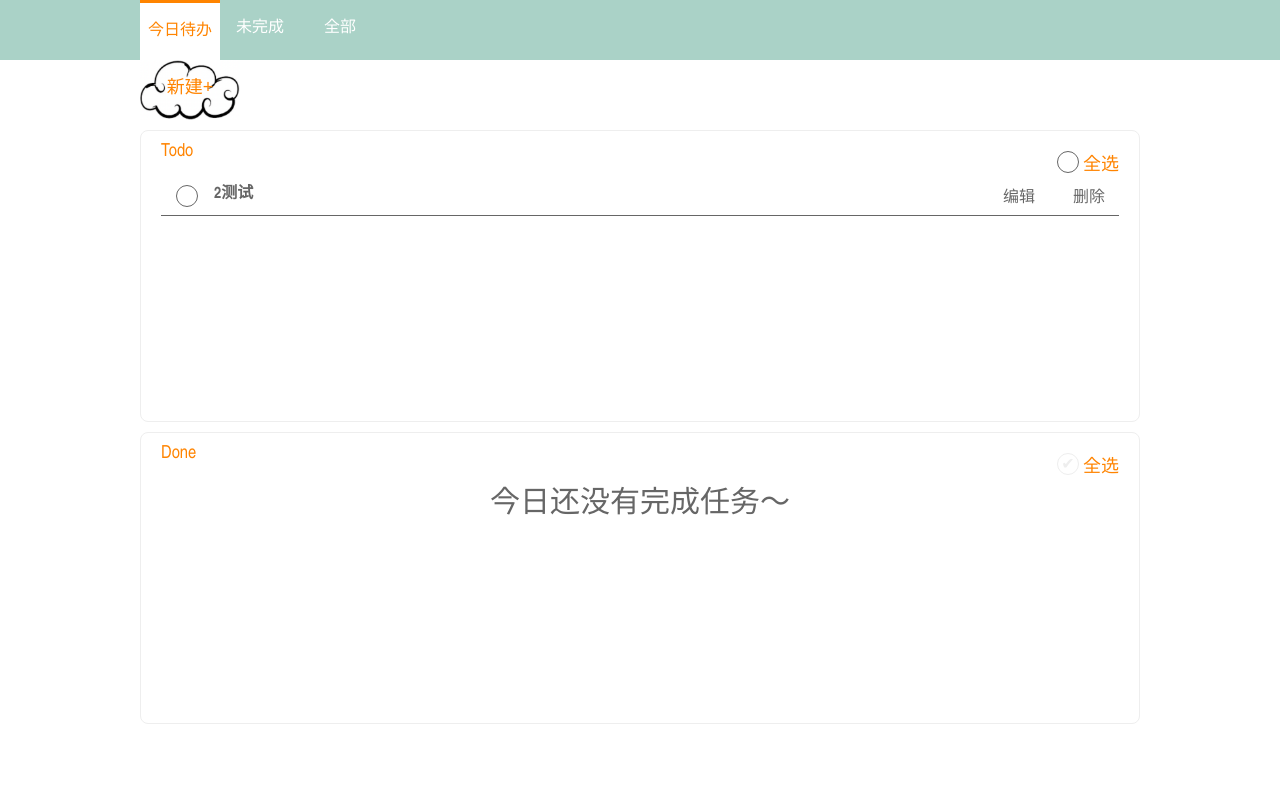
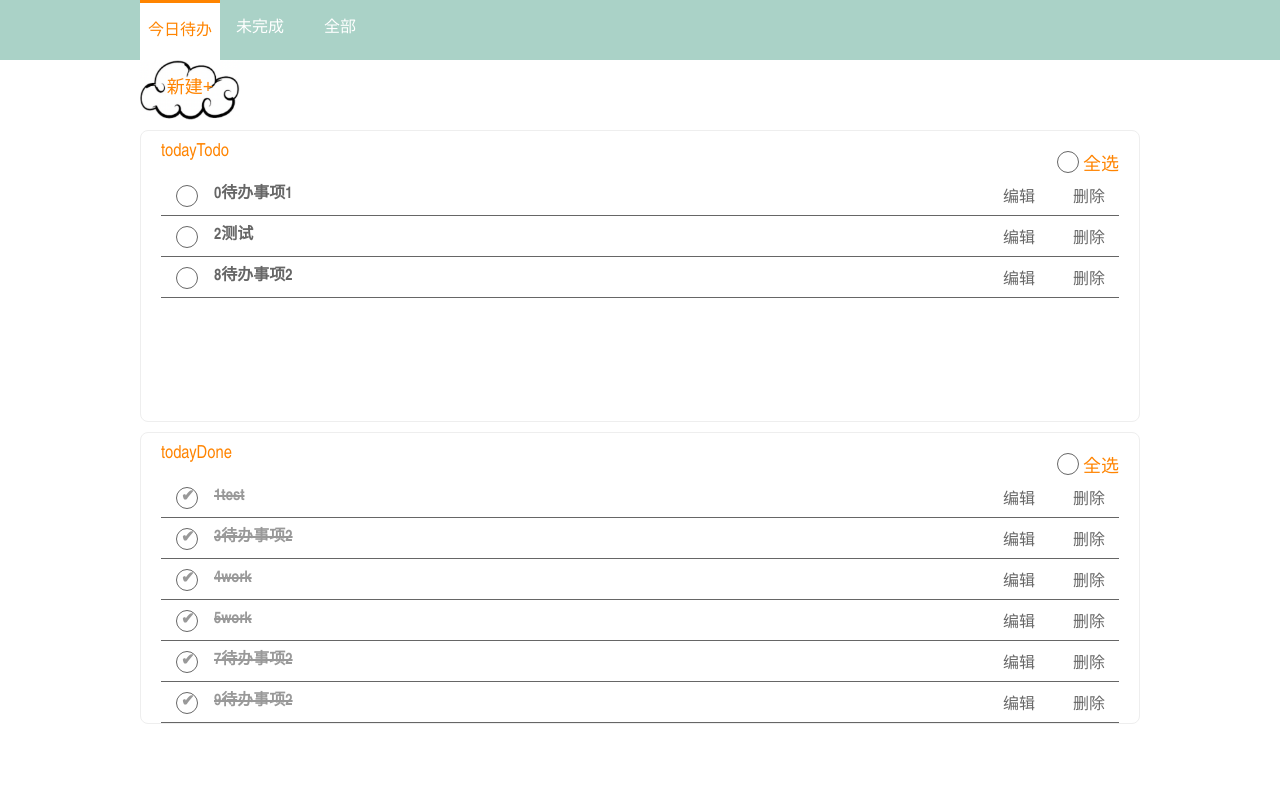
Before and after one commit to EdaDuan/todoList, a website built with webpack: page src/index.html in a window 1280 px wide. Built offline with nearby package versions, Linux system fonts and the light colour scheme.

Commit message:
"feat: 暂时提交"

```diff
--- a/mock/tasks.json
+++ b/mock/tasks.json
@@ -1,14 +1,14 @@
 [
-  {"taskId": 0, "taskName": "0待办事项1", "createTime":"2021-06-23","finishTime":"2021-06-27", "status": true},
-  {"taskId": 1, "taskName": "1test", "createTime":"2021-06-23","finishTime":"2021-06-27", "status": false},
+  {"taskId": 0, "taskName": "0待办事项1", "createTime":"2021-06-23","finishTime":"2021-06-28", "status": true},
+  {"taskId": 1, "taskName": "1test", "createTime":"2021-06-23","finishTime":"2021-06-28", "status": false},
   {"taskId": 2, "taskName": "2测试", "createTime":"2021-06-23","finishTime":"2021-06-28", "status": true},
-  {"taskId": 3, "taskName": "3待办事项2", "createTime":"2021-06-23","finishTime":"2021-06-27", "status": false},
-  {"taskId": 4, "taskName": "4work", "createTime":"2021-06-23","finishTime":"2021-06-27", "status": false},
-  {"taskId": 5, "taskName": "5work", "createTime":"2021-06-23","finishTime":"2021-06-27", "status": false},
+  {"taskId": 3, "taskName": "3待办事项2", "createTime":"2021-06-23","finishTime":"2021-06-28", "status": false},
+  {"taskId": 4, "taskName": "4work", "createTime":"2021-06-23","finishTime":"2021-06-28", "status": false},
+  {"taskId": 5, "taskName": "5work", "createTime":"2021-06-23","finishTime":"2021-06-28", "status": false},
   {"taskId": 6, "taskName": "6待办事项2", "createTime":"2021-06-23","finishTime":"2021-06-29", "status": false},
-  {"taskId": 7, "taskName": "7待办事项2", "createTime":"2021-06-23","finishTime":"2021-06-27", "status": false},
-  {"taskId": 8, "taskName": "8待办事项2", "createTime":"2021-06-23","finishTime":"2021-06-27", "status": true},
-  {"taskId": 9, "taskName": "9待办事项2", "createTime":"2021-06-23","finishTime":"2021-06-27", "status": false},
-  {"taskId": 10, "taskName": "10待办事项2", "createTime":"2021-06-23","finishTime":"2021-06-27", "status": false},
-  {"taskId": 11, "taskName": "11待办事项2", "createTime":"2021-06-23","finishTime":"2021-06-27", "status": false}
+  {"taskId": 7, "taskName": "7待办事项2", "createTime":"2021-06-23","finishTime":"2021-06-28", "status": false},
+  {"taskId": 8, "taskName": "8待办事项2", "createTime":"2021-06-23","finishTime":"2021-06-28", "status": true},
+  {"taskId": 9, "taskName": "9待办事项2", "createTime":"2021-06-23","finishTime":"2021-06-28", "status": false},
+  {"taskId": 10, "taskName": "10待办事项2", "createTime":"2021-06-23","finishTime":"2021-06-28", "status": false},
+  {"taskId": 11, "taskName": "11待办事项2", "createTime":"2021-06-23","finishTime":"2021-06-28", "status": false}
 ]
--- a/src/css/index.css
+++ b/src/css/index.css
@@ -104,12 +104,13 @@
   line-height: 40px;
   font-size: 16px;
   font-weight: bold;
-  color: #666;
+
   margin: 0 20px;
   text-decoration: none;
   text-align: left;
   border-bottom: 1px solid #666;
 }
+
 .taskLabel {
   display: inline-block;
   width: 20px;
@@ -152,7 +153,8 @@
   font-size: 16px;
   top: -10px;
   left: 4px;
-  color: #ff8400;
+  /* color: #ff8400; */
+  color: #999;
 }
 .con-task-li span {
   padding-left: 40px;
@@ -187,6 +189,19 @@
   border: 1px solid #eee;
   border-radius: 8px;
   /* background: red; */
+}
+
+.con-todo-ul,
+.allNotDone {
+  color: #666;
+}
+.con-done-ul,
+.allList {
+  color: #999;
+}
+.con-done-ul span,
+.allListUl span {
+  text-decoration: line-through solid #999 2px;
 }
 .con-tasks-bg {
   width: 100px;
--- a/src/index.html
+++ b/src/index.html
@@ -32,7 +32,7 @@
             <button class="tasksNewDialog con-tasks-tip">新建+</button>
           </div>
           <div class="con-tasks con-todo">
-            <span class="con-tasks-tip">Todo</span>
+            <span class="con-tasks-tip">todayTodo</span>
             <span class="con-tasks-tip con-tasks-choose">
               <input id="selectAllTodo" type="checkbox" value="选择" />
               <label class="taskLabel" for="selectAllTodo"></label>
@@ -41,7 +41,7 @@
             <ul class="con-tasks-ul con-todo-ul"></ul>
           </div>
           <div class="con-tasks con-Done">
-            <span class="con-tasks-tip">Done</span>
+            <span class="con-tasks-tip">todayDone</span>
             <span class="con-tasks-tip con-tasks-choose">
               <input id="selectAllDone" type="checkbox" value="选择" />
               <label class="taskLabel" for="selectAllDone"></label>
--- a/src/js/util/dialogModel.js
+++ b/src/js/util/dialogModel.js
@@ -39,7 +39,7 @@ const changeNewData = (newtodo, data) => {
 const newSure = () => {
   let listItem = JSON.parse(localStorage.getItem("listItem")); //获取本地数据
   let newtodo = {
-    taskId: listItem.length,
+    taskId: listItem[listItem.length - 1].taskId + 1,
     taskName: "", //输入的内容
     createTime: "",
     status: true,
@@ -61,7 +61,7 @@ const newSure = () => {
     alert("添加成功");
     diologBox.style.display = "none";
   } else {
-    alert("操作出错");
+    alert("操作取消");
     return;
   }
 };
--- a/src/js/util/operation.js
+++ b/src/js/util/operation.js
@@ -32,6 +32,21 @@ const changeAllStatus = (ul, domList) => {
     // ul.appendChild(domList[i]))
   }
 };
+const changeAllStatus2 = (ul, domList) => {
+  console.log("domList: ", domList);
+  console.log("domList.firstChild.checked: ", domList.firstChild.checked);
+  removeEmptyBox(ul);
+  // for (let i = 0; i < domList.length; i++) {
+  domList.firstChild.checked
+    ? ((domList.firstChild.checked = false),
+      (domList.firstChild.name = "todoList"))
+    : ((domList.firstChild.checked = true),
+      (domList.firstChild.name = "doneList"));
+  ul.appendChild(domList);
+  // console.log("domList[i]11: ", domList[i]),
+  // ul.appendChild(domList[i]))
+  // }
+};
 const changeAllData = (list, data, status) => {
   if (list.length !== 0) {
     for (let i = 0; i < data.length; i++) {
@@ -43,17 +58,26 @@ const changeAllData = (list, data, status) => {
 };
 const selectAllTodoList = () => {
   changeAllData(todoList, listItem, false);
+  conTodoUl.innerHTML = "";
+  // for (let i = 0; i < conTodoUl.childNodes.length; i++) {
+  //   changeAllStatus2(conDoneUl, conTodoUl.childNodes[i]);
+  // }
   changeAllStatus(conDoneUl, conTodoUl.childNodes);
-  conTodoUl.innerHTML = "";
+
   listEmpty(selectAllTodo, taskLabel[0]);
   listNotEmpty(selectAllDone, taskLabel[1]);
   conTodoUl.appendChild(emptyBox("今日任务为空，快去创建吧～"));
   localStorage.setItem("listItem", JSON.stringify(listItem)); //将JS对象转化成JSON对象并保存到本地
 };
 const selectAllDoneList = () => {
+  console.log("conDoneUl.childNodes.length: ", conDoneUl.childNodes.length);
   changeAllData(doneList, listItem, true);
+  conDoneUl.innerHTML = "";
+  // for (let i = 0; i < conDoneUl.childNodes.length; i++) {
+  //   changeAllStatus2(conTodoUl, conDoneUl.childNodes[i]);
+  // }
   changeAllStatus(conTodoUl, conDoneUl.childNodes);
-  conDoneUl.innerHTML = "";
+
   listEmpty(selectAllDone, taskLabel[1]);
   listNotEmpty(selectAllTodo, taskLabel[0]);
   conDoneUl.appendChild(emptyBox("今日还没有完成任务～"));
```
